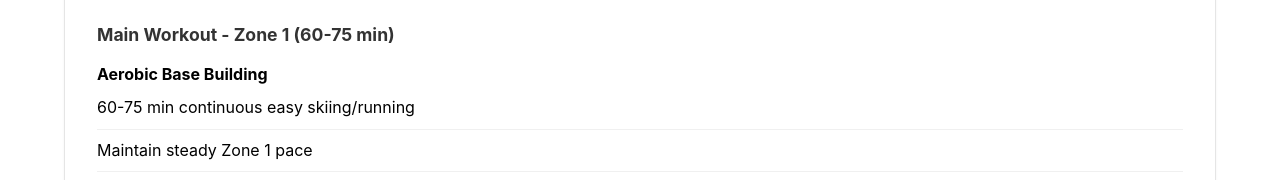
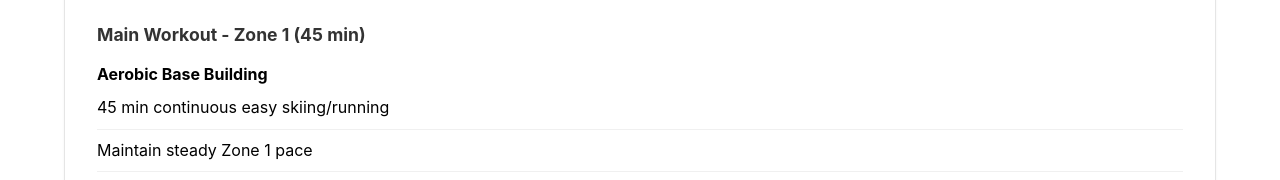
Before and after one commit to jimbike/rapidsnordic, an Astro site in the folder rapidsnordic-astro/: page /workouts/2025-11-19-workout in a window 1280 px wide. Shown: the part 761-941 px from the top of the page. Built offline with nearby package versions, Linux system fonts and the light colour scheme; Astro itself is replaced by a stand-in of ours.

Commit message:
MacBook-Pro-3.local 2025-11-19:6:31:16

```diff
--- a/rapidsnordic-astro/src/content/workouts/2025-11-19-workout.md
+++ b/rapidsnordic-astro/src/content/workouts/2025-11-19-workout.md
@@ -27,10 +27,10 @@
 - 10 min very easy movement
 - 5 min dynamic stretching
 
-### Main Workout - Zone 1 (60-75 min)
+### Main Workout - Zone 1 (45 min)
 
 #### Aerobic Base Building
-- 60-75 min continuous easy skiing/running
+- 45 min continuous easy skiing/running
 - Maintain steady Zone 1 pace
 - Mix terrain for variety
 - Focus on efficiency
```
